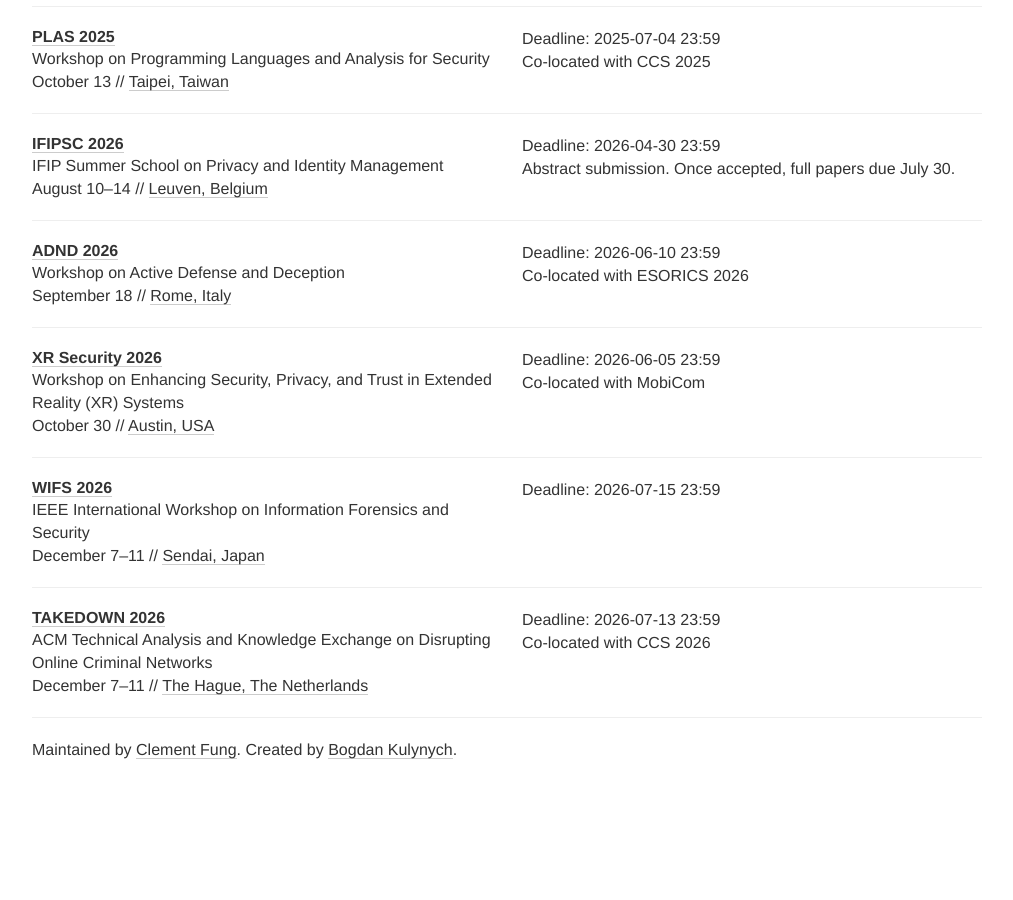
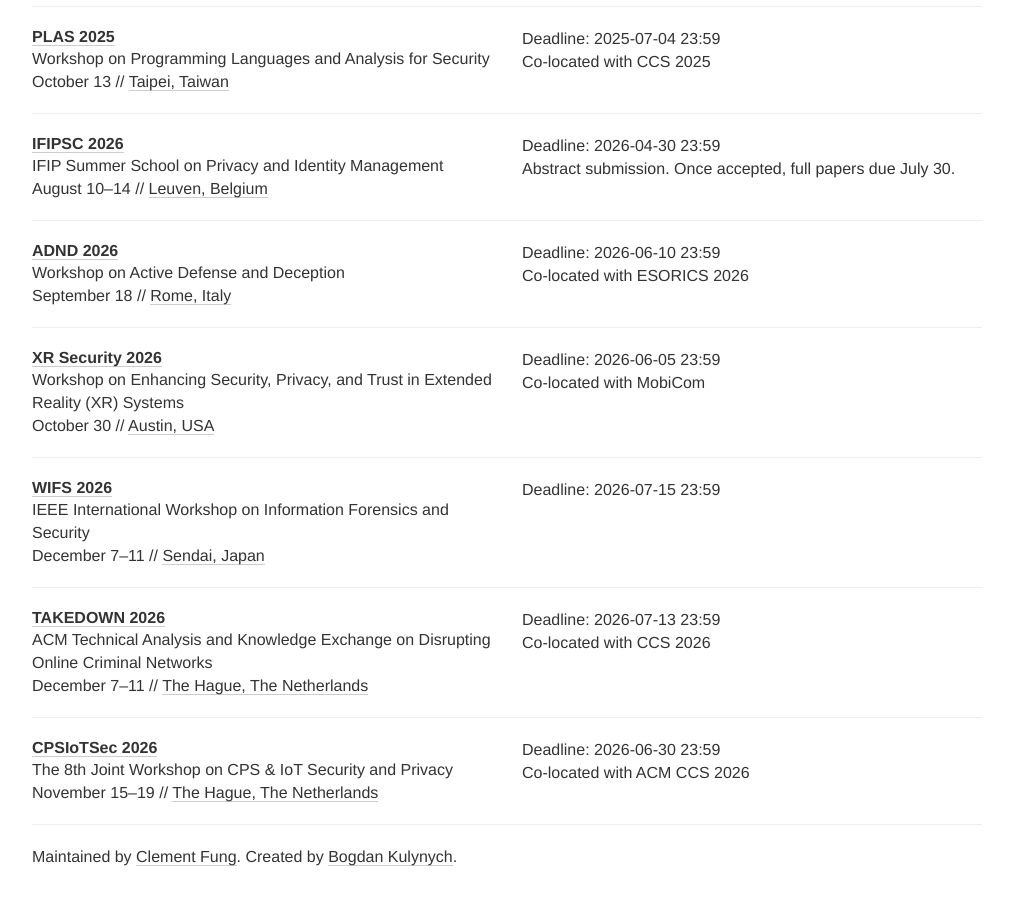
Before and after one commit to sec-deadlines/sec-deadlines.github.io, a Jekyll site: the page built from index.html, in a window 1280 px wide and 900 px high, scrolled down 28606 px. Shown: the whole window, without its empty margins (133-1146 px from the left). Built offline with Jekyll 4.4.1, drawn with Linux system fonts in a browser that asks for light colours; nearby versions of some CDN libraries; comment, search, counter and statistics services are not loaded; before the commit the page ends 29399 px from its top, so only the background shows below that.

Commit message:
Update conferences.yml
Added CPSIoTSec

```diff
--- a/_data/conferences.yml
+++ b/_data/conferences.yml
@@ -2047,3 +2047,13 @@
   place: The Hague, The Netherlands
   tags: [SEC, SHOP, OTHERS]
   comment: Co-located with CCS 2026
+
+- name: CPSIoTSec
+  description: The 8th Joint Workshop on CPS & IoT Security and Privacy
+  year: 2026
+  link: https://cpsiotsec2026.github.io/
+  deadline: ["2026-06-30 23:59"]
+  date: November 15-19
+  place: The Hague, The Netherlands
+  tags: [SEC, PRIV, SHOP, OTHERS]
+  comment: Co-located with ACM CCS 2026
```
